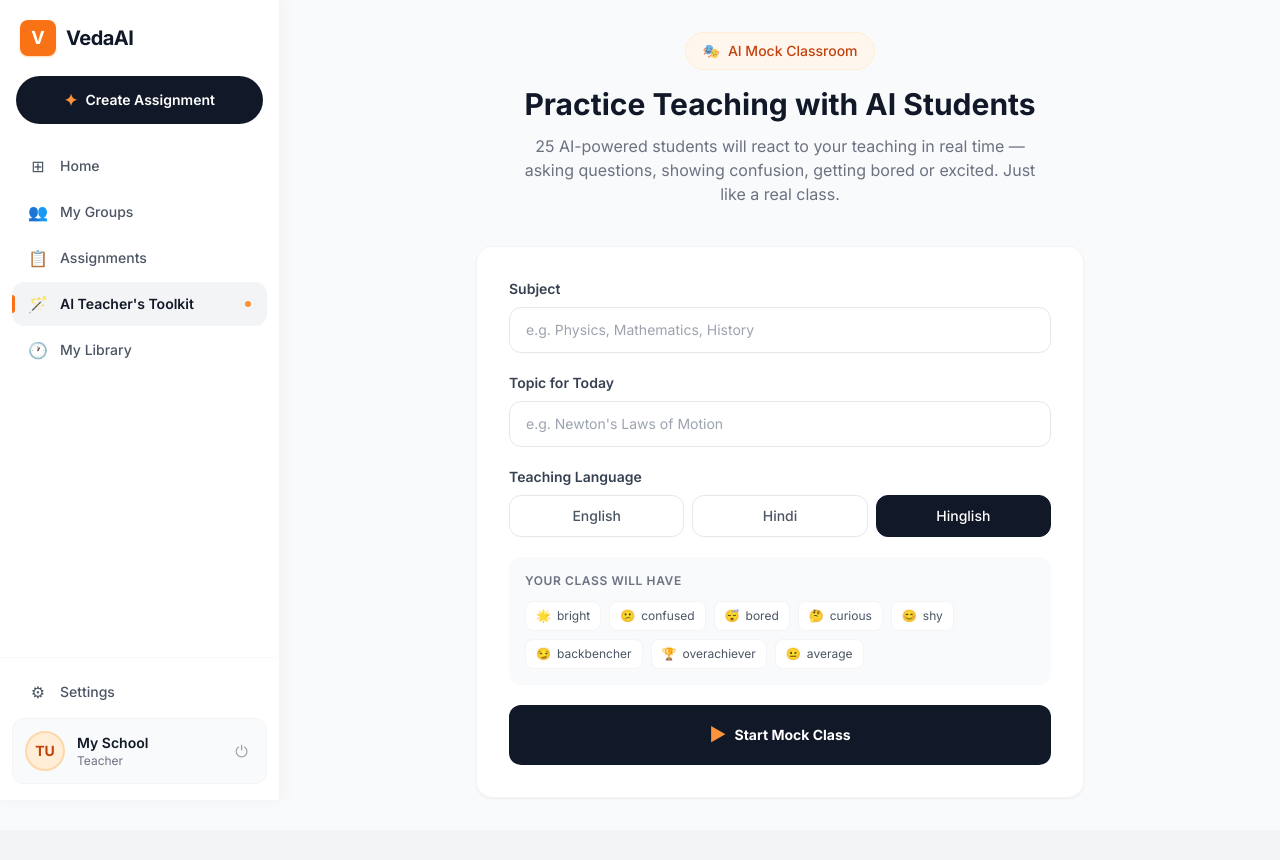
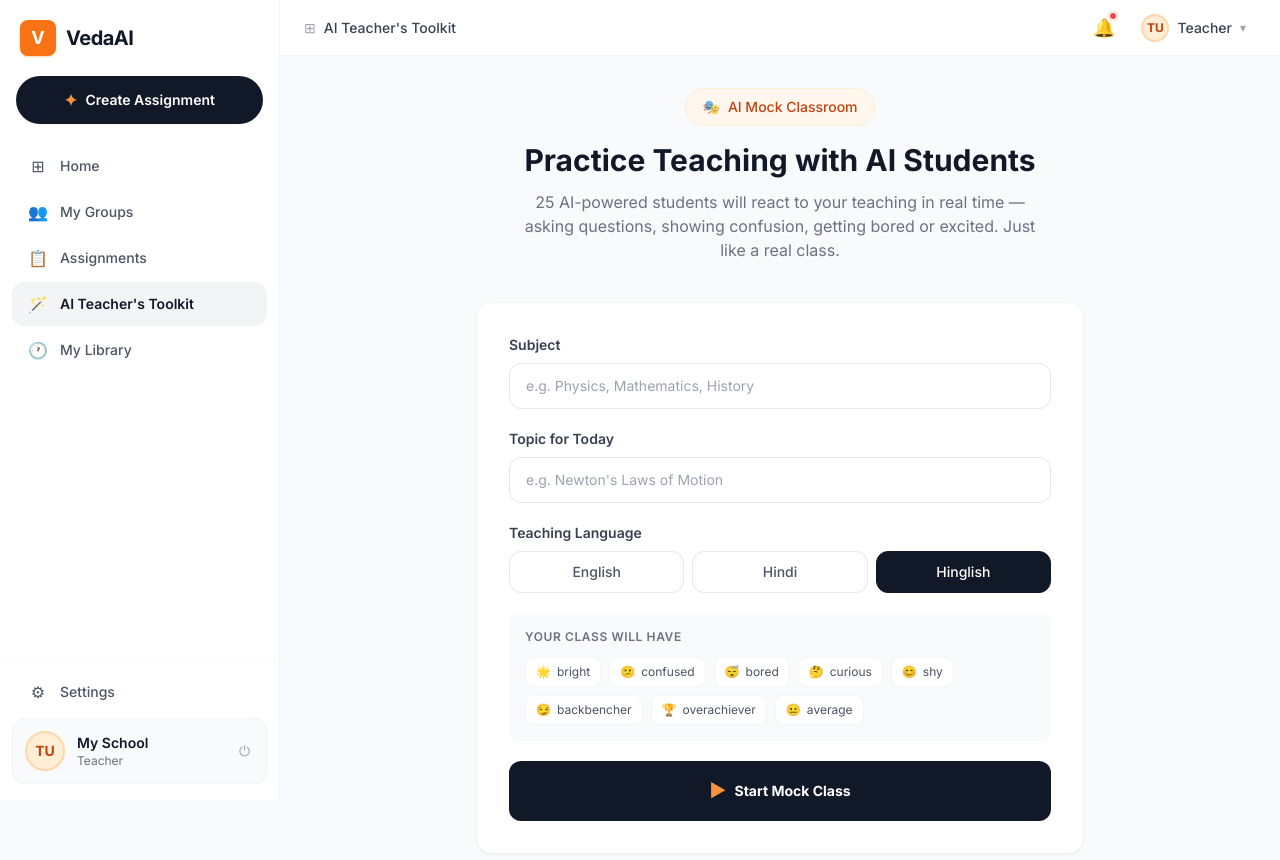
Before and after one commit to adi-codeartist001/veda_ai_aditya, a Next.js app in the folder frontend/: page /toolkit in a window 1280 px wide. Shown: the top 860 px of the page. Before the commit the page ends 830 px from the top, so only its background shows below. Built offline with nearby package versions, Linux system fonts and the light colour scheme; sample sign-in values are in the browser's storage.

Commit message:
fix topbar component

```diff
--- a/frontend/src/components/TopBar.tsx
+++ b/frontend/src/components/TopBar.tsx
@@ -1,170 +1,73 @@
-'use client';
-import Link from 'next/link';
-import { usePathname, useRouter } from 'next/navigation';
+import { useRouter } from 'next/navigation';
 import { useAuthStore } from '../store/authStore';
-import toast from 'react-hot-toast';
-import { useState } from 'react';
 
-const NAV = [
-  { label: 'Home',               href: '/',         icon: '⊞' },
-  { label: 'My Groups',          href: '/groups',   icon: '👥' },
-  { label: 'Assignments',        href: '/assignment',icon: '📋' },
-  { label: "AI Teacher's Toolkit",href: '/toolkit', icon: '🪄' },
-  { label: 'My Library',         href: '/library',  icon: '🕐' },
-];
+interface Props { title: string; showBack?: boolean; }
 
-export default function Sidebar() {
-  const pathname  = usePathname();
-  const router    = useRouter();
-  const { user, logout } = useAuthStore();
-  const [loggingOut, setLoggingOut] = useState(false);
-
-  const handleLogout = () => {
-    setLoggingOut(true);
-    setTimeout(() => {
-      logout();
-      toast.success('Logged out');
-      router.push('/login');
-    }, 300);
-  };
-
+export default function TopBar({ title, showBack }: Props) {
+  const router   = useRouter();
+  const { user } = useAuthStore();
   const initials = user?.name?.split(' ').map((n: string) => n[0]).join('').toUpperCase().slice(0, 2) || 'TU';
 
   return (
-    <aside className="w-[280px] min-h-screen bg-white border-r border-gray-100 flex flex-col fixed left-0 top-0 z-40"
-      style={{ boxShadow: '2px 0 16px rgba(0,0,0,0.04)' }}>
-
-      {/* Logo */}
-      <div className="px-5 py-5">
-        <div className="flex items-center gap-2.5 group">
-          <div
-            className="w-9 h-9 rounded-lg bg-orange-500 flex items-center justify-center shadow-sm shadow-orange-200"
-            style={{ transition: 'transform 0.2s cubic-bezier(.34,1.56,.64,1), box-shadow 0.2s' }}
-            onMouseEnter={e => {
-              (e.currentTarget as HTMLElement).style.transform = 'scale(1.08) rotate(-3deg)';
-              (e.currentTarget as HTMLElement).style.boxShadow = '0 6px 16px rgba(249,115,22,0.35)';
-            }}
-            onMouseLeave={e => {
-              (e.currentTarget as HTMLElement).style.transform = '';
-              (e.currentTarget as HTMLElement).style.boxShadow = '';
-            }}
+    <div
+      className="h-14 border-b border-gray-100 flex items-center justify-between px-6 sticky top-0 z-30"
+      style={{
+        background: 'rgba(255,255,255,0.92)',
+        backdropFilter: 'blur(10px)',
+        WebkitBackdropFilter: 'blur(10px)',
+      }}
+    >
+      <div className="flex items-center gap-3">
+        {showBack && (
+          <button
+            onClick={() => router.back()}
+            className="w-8 h-8 flex items-center justify-center rounded-lg text-gray-400 hover:text-gray-900 hover:bg-gray-100"
+            style={{ transition: 'all 0.15s cubic-bezier(.34,1.56,.64,1)' }}
+            onMouseEnter={e => { (e.currentTarget as HTMLElement).style.transform = 'translateX(-2px)'; }}
+            onMouseLeave={e => { (e.currentTarget as HTMLElement).style.transform = ''; }}
           >
-            <span className="text-white font-black text-lg select-none">V</span>
-          </div>
-          <span className="font-bold text-xl text-gray-900 tracking-tight">VedaAI</span>
+            ←
+          </button>
+        )}
+        {showBack && <div className="h-4 w-px bg-gray-200" />}
+        <div className="flex items-center gap-2 text-gray-500 text-sm">
+          <span className="text-gray-400">⊞</span>
+          <span className="font-medium text-gray-700">{title}</span>
         </div>
       </div>
 
-      {/* Create button */}
-      <div className="px-4 mb-5">
-        <Link
-          href="/assignment/new"
-          className="flex items-center gap-2 w-full bg-gray-900 text-white rounded-full px-4 py-3 text-sm font-semibold justify-center relative overflow-hidden group"
-          style={{ transition: 'transform 0.15s cubic-bezier(.34,1.56,.64,1), box-shadow 0.2s' }}
-          onMouseEnter={e => {
-            (e.currentTarget as HTMLElement).style.transform = 'translateY(-2px)';
-            (e.currentTarget as HTMLElement).style.boxShadow = '0 8px 24px rgba(17,24,39,0.28)';
-          }}
-          onMouseLeave={e => {
-            (e.currentTarget as HTMLElement).style.transform = '';
-            (e.currentTarget as HTMLElement).style.boxShadow = '';
-          }}
-        >
-          {/* Subtle shimmer overlay */}
-          <span className="absolute inset-0 bg-gradient-to-r from-transparent via-white/8 to-transparent opacity-0 group-hover:opacity-100 transition-opacity duration-300 pointer-events-none" />
-          <span className="text-orange-400 text-base relative z-10">✦</span>
-          <span className="relative z-10">Create Assignment</span>
-        </Link>
-      </div>
-
-      {/* Nav */}
-      <nav className="flex-1 px-3 space-y-0.5">
-        {NAV.map((item, i) => {
-          const isActive = item.href === '/' ? pathname === '/' : pathname.startsWith(item.href);
-          return (
-            <Link
-              key={item.href}
-              href={item.href}
-              className={`flex items-center gap-3 px-4 py-2.5 rounded-xl text-sm font-medium cursor-pointer relative
-                ${isActive
-                  ? 'bg-gray-100 text-gray-900 font-semibold'
-                  : 'text-gray-600 hover:bg-gray-50 hover:text-gray-900'
-                }`}
-              style={{
-                transition: 'background 0.15s, color 0.15s, transform 0.15s',
-                animationDelay: `${i * 0.05}s`,
-              }}
-              onMouseEnter={e => {
-                if (!isActive) (e.currentTarget as HTMLElement).style.transform = 'translateX(3px)';
-              }}
-              onMouseLeave={e => {
-                (e.currentTarget as HTMLElement).style.transform = '';
-              }}
-            >
-              {/* Active indicator bar */}
-              {isActive && (
-                <span
-                  className="absolute left-0 top-1/2 w-[3px] h-[18px] bg-orange-500 rounded-r-full"
-                  style={{ transform: 'translateY(-50%)' }}
-                />
-              )}
-              <span className="text-base w-5 text-center flex-shrink-0">{item.icon}</span>
-              <span className="flex-1">{item.label}</span>
-              {isActive && <span className="w-1.5 h-1.5 rounded-full bg-orange-400 flex-shrink-0" />}
-            </Link>
-          );
-        })}
-      </nav>
-
-      {/* Footer */}
-      <div className="px-3 pb-4 space-y-1 border-t border-gray-50 pt-3">
-        <Link
-          href="/settings"
-          className="flex items-center gap-3 px-4 py-2.5 rounded-xl text-sm font-medium text-gray-600 hover:bg-gray-50 hover:text-gray-900"
-          style={{ transition: 'background 0.15s, color 0.15s, transform 0.15s' }}
-          onMouseEnter={e => { (e.currentTarget as HTMLElement).style.transform = 'translateX(3px)'; }}
+      <div className="flex items-center gap-2">
+        {/* Notification bell */}
+        <button
+          className="relative p-2 text-gray-400 hover:text-gray-700 rounded-lg hover:bg-gray-50"
+          style={{ transition: 'all 0.15s cubic-bezier(.34,1.56,.64,1)' }}
+          onMouseEnter={e => { (e.currentTarget as HTMLElement).style.transform = 'scale(1.1)'; }}
           onMouseLeave={e => { (e.currentTarget as HTMLElement).style.transform = ''; }}
         >
-          <span className="text-base w-5 text-center">⚙</span> Settings
-        </Link>
+          <span className="text-lg">🔔</span>
+          <span
+            className="absolute top-1.5 right-1.5 w-2 h-2 bg-red-500 rounded-full border-[1.5px] border-white"
+            style={{ animation: 'pulseGlow 2s infinite' }}
+          />
+        </button>
 
-        {/* User card */}
+        {/* User pill */}
         <div
-          className="flex items-center gap-3 px-3 py-3 mt-1 bg-gray-50 rounded-xl border border-gray-100"
-          style={{ transition: 'background 0.15s, box-shadow 0.15s' }}
-          onMouseEnter={e => {
-            (e.currentTarget as HTMLElement).style.background = '#f9fafb';
-            (e.currentTarget as HTMLElement).style.boxShadow = '0 2px 8px rgba(0,0,0,0.05)';
-          }}
-          onMouseLeave={e => {
-            (e.currentTarget as HTMLElement).style.background = '';
-            (e.currentTarget as HTMLElement).style.boxShadow = '';
-          }}
+          className="flex items-center gap-2 cursor-pointer px-2.5 py-1.5 rounded-xl hover:bg-gray-50"
+          style={{ transition: 'background 0.15s' }}
         >
-          <div className="w-10 h-10 rounded-full bg-orange-100 border-2 border-orange-200 flex items-center justify-center text-sm font-bold text-orange-700 flex-shrink-0"
+          <div
+            className="w-7 h-7 rounded-full bg-orange-100 border-2 border-orange-200 flex items-center justify-center text-xs font-bold text-orange-700"
             style={{ transition: 'transform 0.2s cubic-bezier(.34,1.56,.64,1)' }}
-            onMouseEnter={e => { (e.currentTarget as HTMLElement).style.transform = 'scale(1.1)'; }}
+            onMouseEnter={e => { (e.currentTarget as HTMLElement).style.transform = 'scale(1.12)'; }}
             onMouseLeave={e => { (e.currentTarget as HTMLElement).style.transform = ''; }}
           >
             {initials}
           </div>
-          <div className="flex-1 min-w-0">
-            <p className="text-sm font-semibold text-gray-900 truncate">{user?.schoolName || 'My School'}</p>
-            <p className="text-xs text-gray-500 truncate">{user?.name || 'Teacher'}</p>
-          </div>
-          <button
-            onClick={handleLogout}
-            title="Logout"
-            disabled={loggingOut}
-            className="text-gray-400 hover:text-red-500 p-1.5 rounded-lg hover:bg-red-50 disabled:opacity-50"
-            style={{ transition: 'color 0.15s, background 0.15s, transform 0.15s' }}
-            onMouseEnter={e => { (e.currentTarget as HTMLElement).style.transform = 'scale(1.15)'; }}
-            onMouseLeave={e => { (e.currentTarget as HTMLElement).style.transform = ''; }}
-          >
-            ⏻
-          </button>
+          <span className="text-sm font-medium text-gray-700 hidden sm:block">{user?.name || 'Teacher'}</span>
+          <span className="text-gray-400 text-xs">▾</span>
         </div>
       </div>
-    </aside>
+    </div>
   );
 }
```
